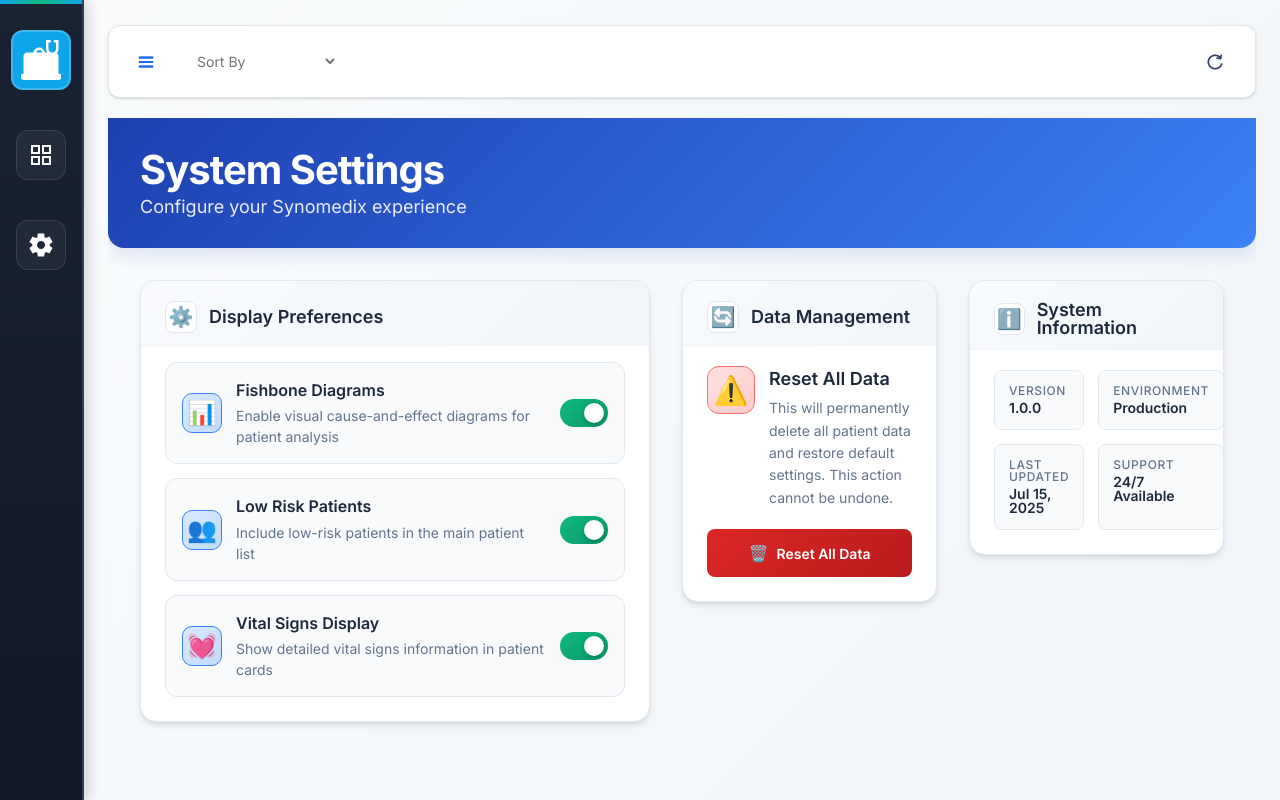
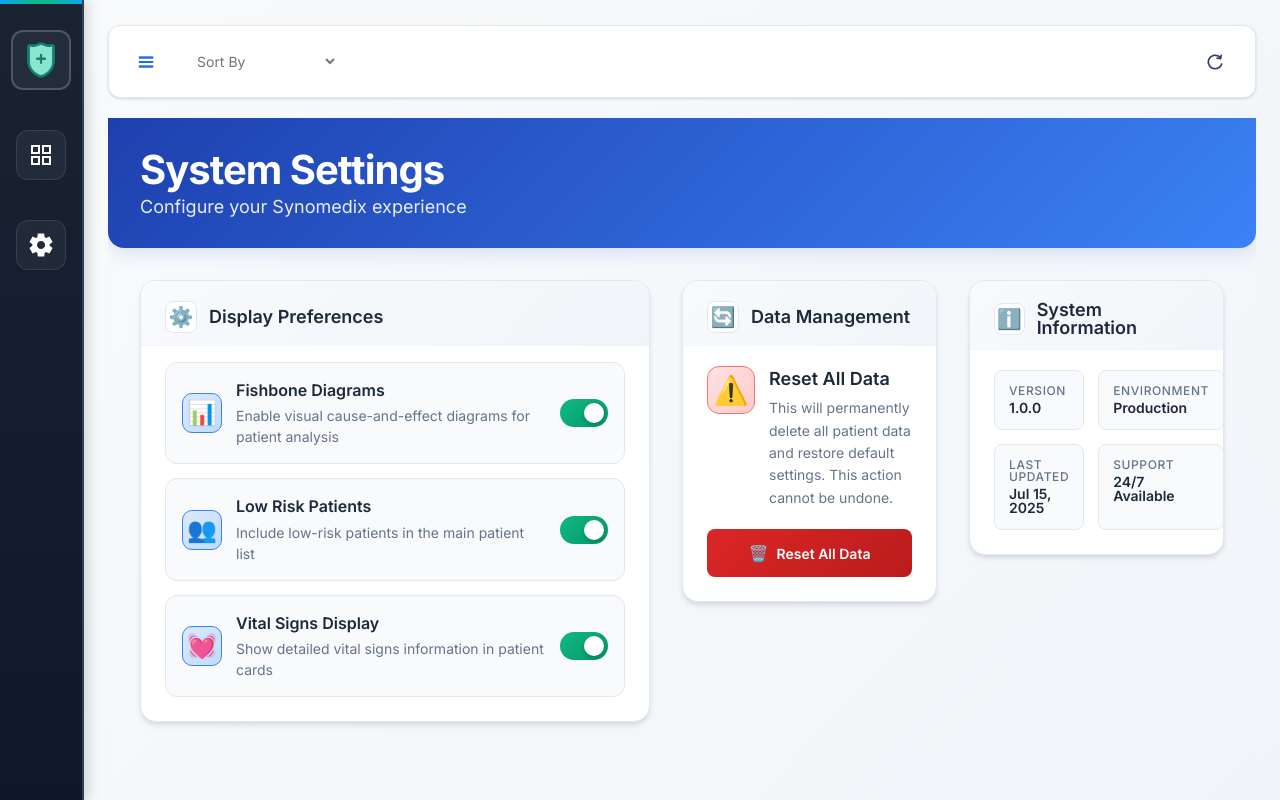
Before and after one commit to mtauhidul/synomedix, a React (Create React App) app: page /setting in a window 1280 px wide. Built offline with nearby package versions, Linux system fonts and the light colour scheme; no server answers; the database is empty.

Commit message:
logo changed

```diff
--- a/public/index.html
+++ b/public/index.html
@@ -2,7 +2,7 @@
 <html lang="en">
   <head>
     <meta charset="utf-8" />
-    <link rel="icon" href="%PUBLIC_URL%/synomedix.png" />
+    <link rel="icon" href="%PUBLIC_URL%/med.png" />
     <meta name="viewport" content="width=device-width, initial-scale=1" />
     <meta name="theme-color" content="#000000" />
     <meta
--- a/src/Components/Sidebar/Sidebar.module.scss
+++ b/src/Components/Sidebar/Sidebar.module.scss
@@ -56,13 +56,12 @@
     img {
       width: 24px;
       height: 24px;
-      filter: brightness(0) invert(1);
+      // filter: brightness(0) invert(1);
       transition: all 0.3s ease;
     }
 
     &:hover img {
-      filter: brightness(0) invert(1)
-        drop-shadow(0 0 8px rgba(14, 165, 233, 0.8));
+      filter: drop-shadow(0 0 8px rgba(14, 165, 233, 0.8));
     }
   }
 
@@ -70,18 +69,18 @@
   a:first-child {
     width: 60px;
     height: 60px;
-    background: var(--icu-accent);
+    // background: var(--icu-accent);
     border: 2px solid rgba(255, 255, 255, 0.2);
 
     &:hover {
-      background: #0284c7;
+      // background: #0284c7;
       box-shadow: 0 8px 30px rgba(14, 165, 233, 0.4);
     }
 
     img {
       width: 35px;
       height: 35px;
-      filter: brightness(0) invert(1);
+      // filter: brightness(0) invert(1);
     }
   }
 }
--- a/src/Components/Sidebar/index.jsx
+++ b/src/Components/Sidebar/index.jsx
@@ -6,8 +6,8 @@
 
 // logo
 import DashboardIcon from "../../assets/dashboard.svg";
+import Logo from "../../assets/med.png";
 import SettingIcon from "../../assets/setting.svg";
-import Logo from "../../assets/synomedix.png";
 
 // styles
 import useWindowSize from "../../hooks/useWindowSize";
```
